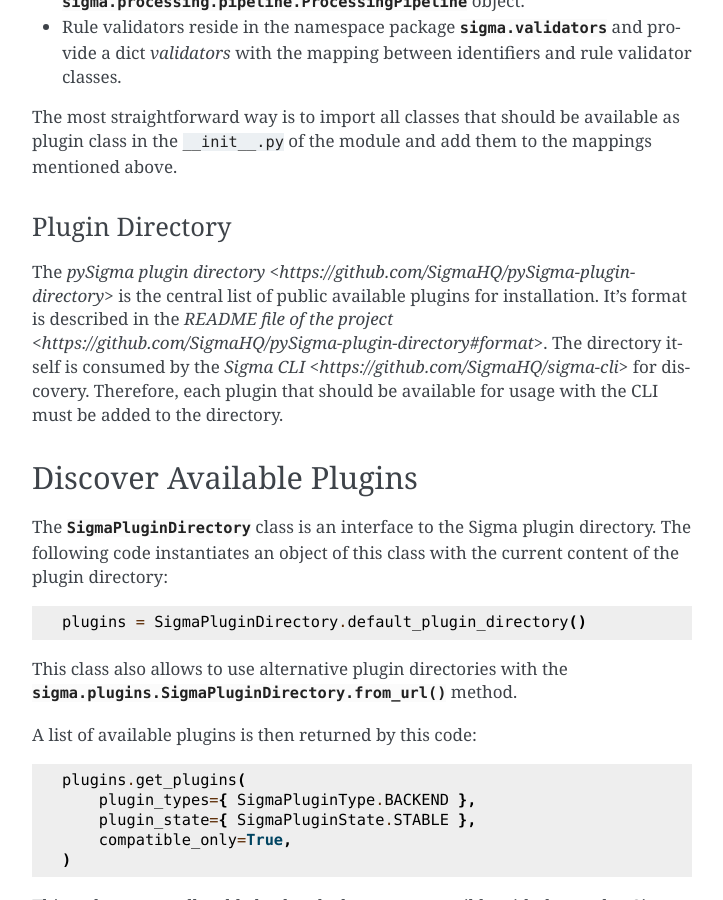
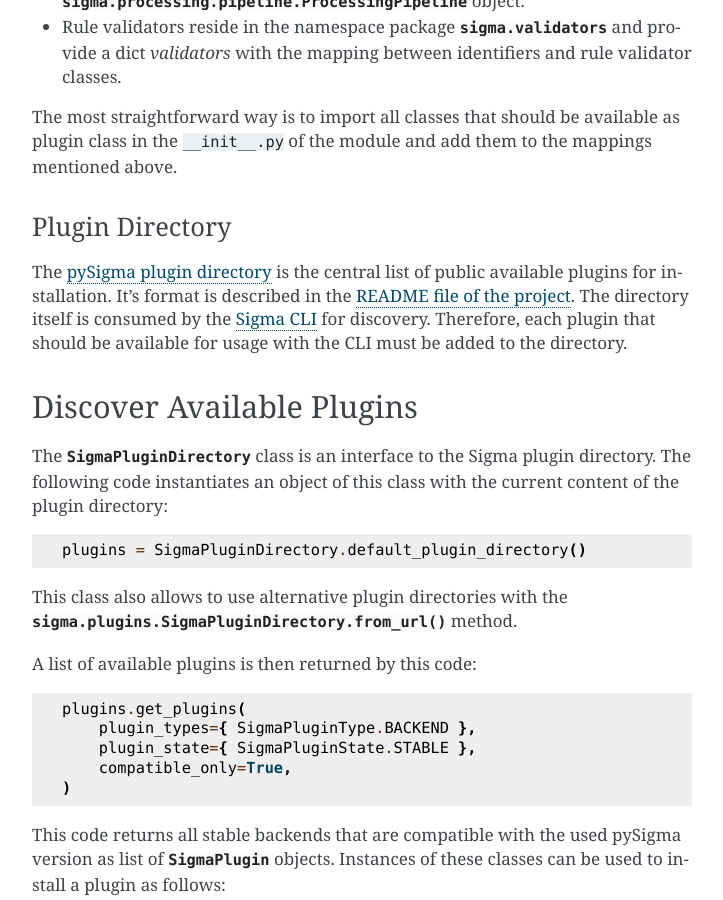
Before and after one commit to SigmaHQ/pySigma, a Sphinx documentation site: the page built from docs/Plugin_System.rst, in a window 1280 px wide and 900 px high, scrolled down 778 px. Shown: the whole window, without its empty margins (388-1111 px from the left). Built offline with Sphinx 7.4.7, drawn with Linux system fonts in a browser that asks for light colours.

Commit message:
Fix links in Plugin System doc

```diff
--- a/docs/Plugin_System.rst
+++ b/docs/Plugin_System.rst
@@ -43,10 +43,10 @@
 Plugin Directory
 ================
 
-The `pySigma plugin directory <https://github.com/SigmaHQ/pySigma-plugin-directory>` is the central
+The `pySigma plugin directory <https://github.com/SigmaHQ/pySigma-plugin-directory>`_ is the central
 list of public available plugins for installation. It's format is described in the `README file of
-the project <https://github.com/SigmaHQ/pySigma-plugin-directory#format>`. The directory itself is
-consumed by the `Sigma CLI <https://github.com/SigmaHQ/sigma-cli>` for discovery. Therefore, each
+the project <https://github.com/SigmaHQ/pySigma-plugin-directory#format>`_. The directory itself is
+consumed by the `Sigma CLI <https://github.com/SigmaHQ/sigma-cli>`_ for discovery. Therefore, each
 plugin that should be available for usage with the CLI must be added to the directory.
 
 Discover Available Plugins
```
